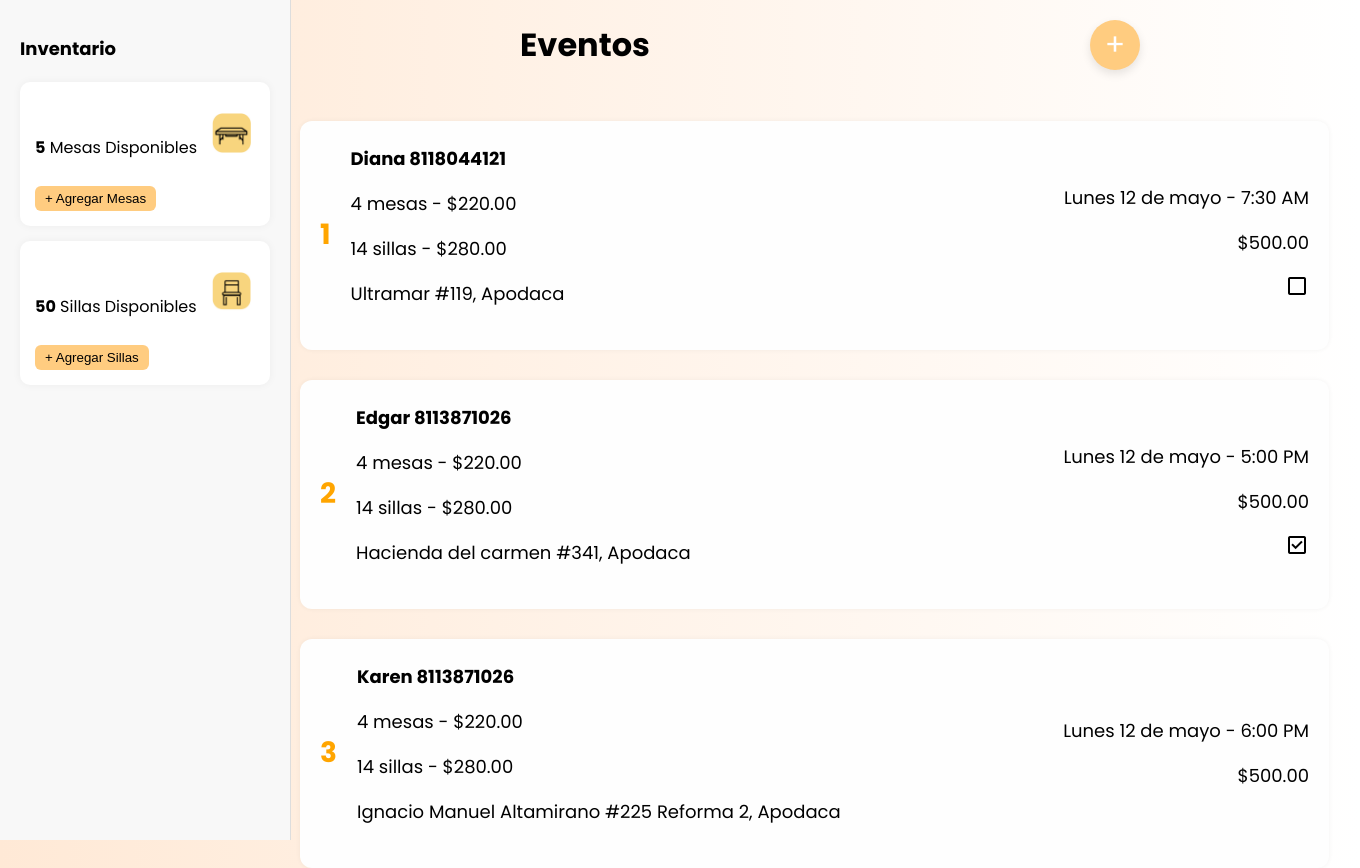
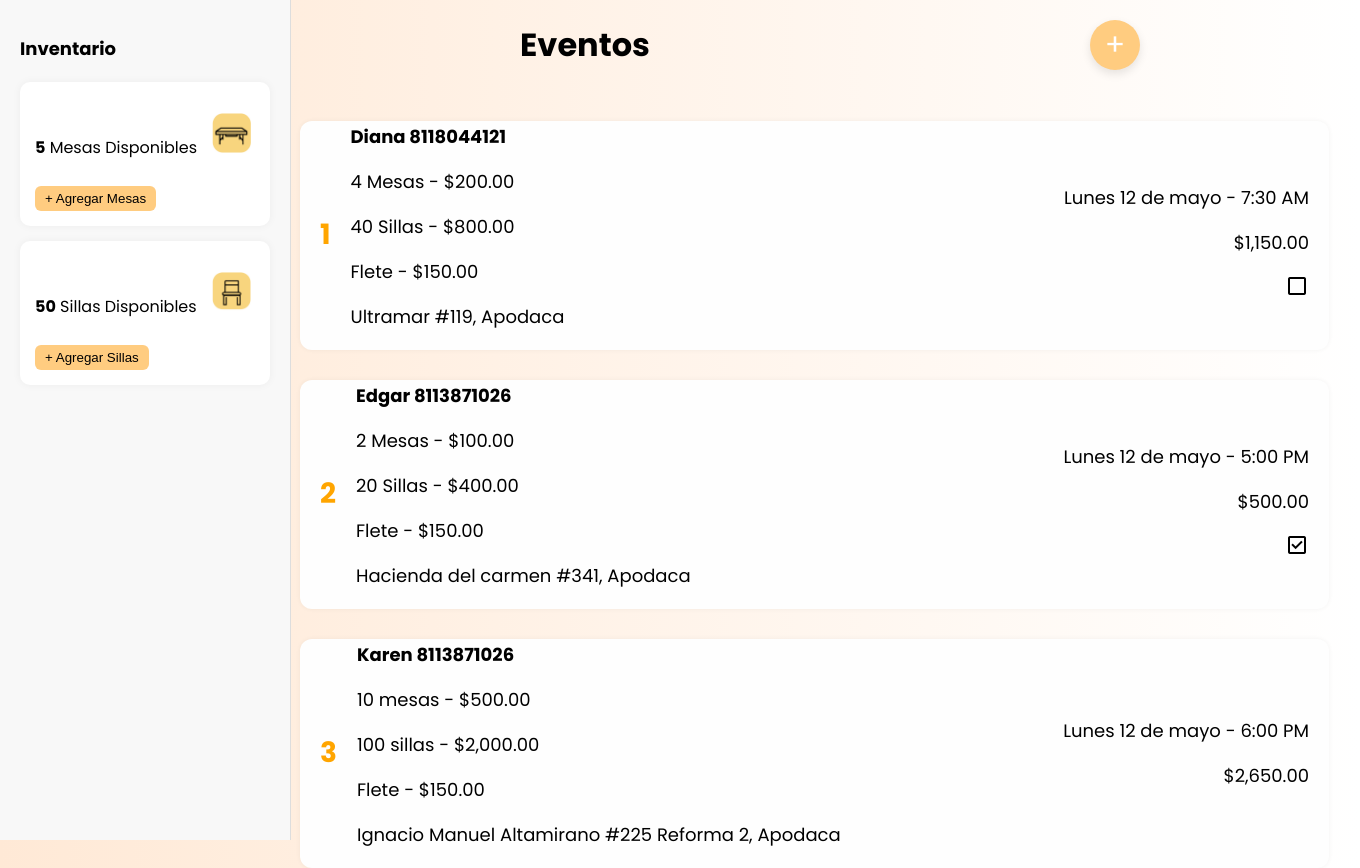
Before and after one commit to Axel-cmd-01/Sistema-de-renta, a PHP site: page /views/dashboard.php in a window 1360 px wide. Run offline with PHP 8.4, Linux system fonts and the light colour scheme.

Commit message:
Update dashboard.php
estoy acomodando los precios

```diff
--- a/views/dashboard.php
+++ b/views/dashboard.php
@@ -40,7 +40,7 @@
         <p><strong>50</strong> Sillas Disponibles
           <img src="../img/silla.png" alt="silla" class="mesa-icon" />
         </p>
-        <button id="openModal-sillas">+ Agregar Sillas</button>
+        <button id="openModal-sillas">+  Agregar Sillas</button>
       </div>
 
       <div class="modal-sillas">
@@ -67,13 +67,15 @@
           <div class="number">1</div>
           <div class="details">
             <strong>Diana 8118044121</strong>
-            <p>4 mesas - $220.00</p>
-            <p>14 sillas - $280.00</p>
+            <p>4 Mesas   - $200.00</p>
+            <p>40 Sillas - $800.00</p>
+            <p>Flete     - $150.00</p>
+
             <p>Ultramar #119, Apodaca</p>
           </div>
           <div class="time-price">
             <p>Lunes 12 de mayo - 7:30 AM</p>
-            <p>$500.00</p>
+            <p>$1,150.00</p>
             <span class="material-symbols-outlined">
               check_box_outline_blank
             </span>
@@ -85,8 +87,10 @@
             <div class="number">2</div>
             <div class="details">
               <strong>Edgar 8113871026</strong>
-              <p>4 mesas - $220.00</p>
-              <p>14 sillas - $280.00</p>
+              <p>2 Mesas - $100.00</p>
+              <p>20 Sillas - $400.00</p>
+              <p>Flete     - $150.00</p>
+
               <p>Hacienda del carmen #341, Apodaca</p>
             </div>
             <div class="time-price">
@@ -106,13 +110,15 @@
           <div class="number">3</div>
           <div class="details">
             <strong>Karen 8113871026</strong>
-            <p>4 mesas - $220.00</p>
-            <p>14 sillas - $280.00</p>
+            <p>10 mesas - $500.00</p>
+            <p>100 sillas - $2,000.00</p>
+            <p>Flete     - $150.00</p>
+
             <p>Ignacio Manuel Altamirano #225 Reforma 2, Apodaca</p>
           </div>
           <div class="time-price">
             <p>Lunes 12 de mayo - 6:00 PM</p>
-            <p>$500.00</p>
+            <p>$2,650.00</p>
           </div>
         </div>
 
```
